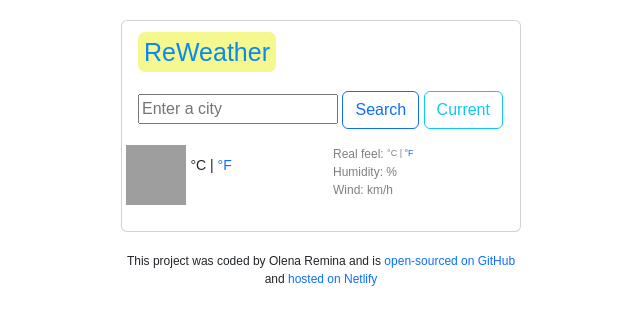
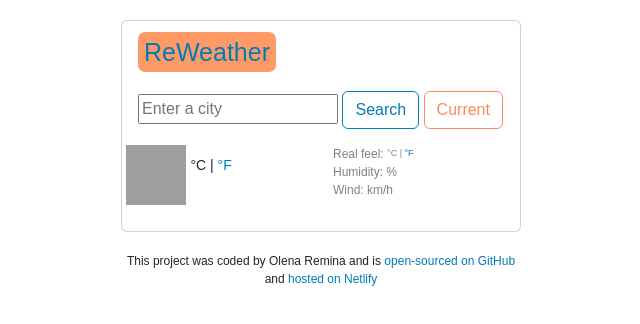
Before and after one commit to Olena-Remina/weather-app, a website built with Parcel: page index.html in a window 1280 px wide. Shown: the whole page, without its empty margins (319-959 px from the left). Built offline with nearby package versions, Linux system fonts and the light colour scheme; no server answers; grey boxes are pictures that could not be loaded.

Commit message:
Changed colors of the buttons and links

```diff
--- a/src/styles.css
+++ b/src/styles.css
@@ -2,13 +2,13 @@
   font-family: sans-serif;
 }
 h1 {
-  color: #0988f0;
+  color: #007cb9;
   text-align: left;
   font-size: 25px;
   margin: 0;
 }
 h1 span {
-  background-color: #f4f88f;
+  background-color: #FF9966;;
   padding: 6px;
   border-radius: 7px;
 }
@@ -24,6 +24,32 @@
   text-align: left;
   margin: 0 0 10px;
 }
+.btn-outline-primary {
+  --bs-btn-color: #007cb9;
+  --bs-btn-border-color: #007cb9;
+  --bs-btn-hover-color: #ff895d;
+  --bs-btn-hover-bg: #007cb9;
+  --bs-btn-hover-border-color: #007cb9;
+  --bs-btn-active-color: #ff895d;
+  --bs-btn-active-bg: #007cb9;
+  --bs-btn-active-border-color: #007cb9;
+  --bs-btn-disabled-color: #007cb9;
+  --bs-btn-disabled-border-color: #007cb9;
+}
+
+.btn-outline-info {
+  --bs-btn-color: #ff895d;
+  --bs-btn-border-color: #ff895d;
+  --bs-btn-hover-color: #007cb9;
+  --bs-btn-hover-bg: #ff895d;
+  --bs-btn-hover-border-color: #ff895d;
+  --bs-btn-active-color: #007cb9;
+  --bs-btn-active-bg: #ff895d;
+  --bs-btn-active-border-color: #ff895d;
+  --bs-btn-disabled-color: #ff895d;
+  --bs-btn-disabled-border-color: #ff895d;
+}
+
 .city {
   padding: 0;
 }
@@ -40,6 +66,10 @@
 .current-date {
   display: block;
   margin-bottom: 0;
+  font-size: 14px;
+}
+.description {
+  font-size: 14px;
 }
 p:first-letter {
   text-transform: capitalize;
@@ -73,6 +103,7 @@
 }
 .units a {
   text-decoration: none;
+  --bs-link-color: #007cb9;
 }
 .others .active {
   color: gray;
@@ -84,6 +115,7 @@
 }
 .feel-units a {
   text-decoration: none;
+  --bs-link-color: #007cb9;
 }
 
 .others {
@@ -126,4 +158,5 @@
 }
 footer a {
   text-decoration: none;
+  --bs-link-color: #007cb9;
 }
```
